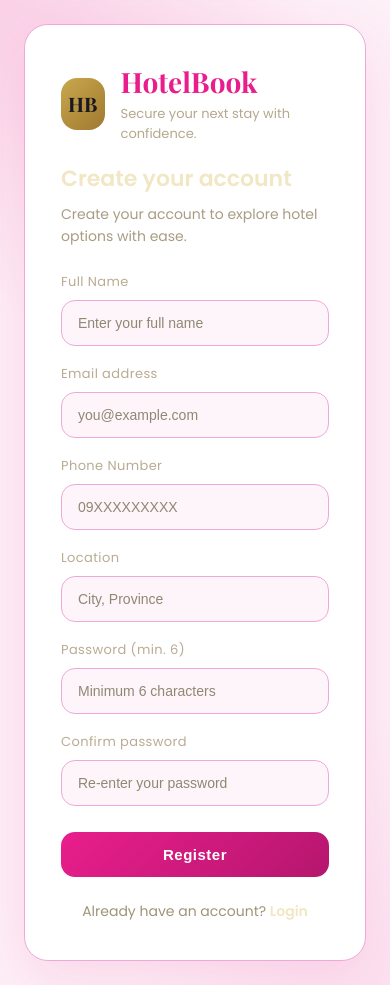
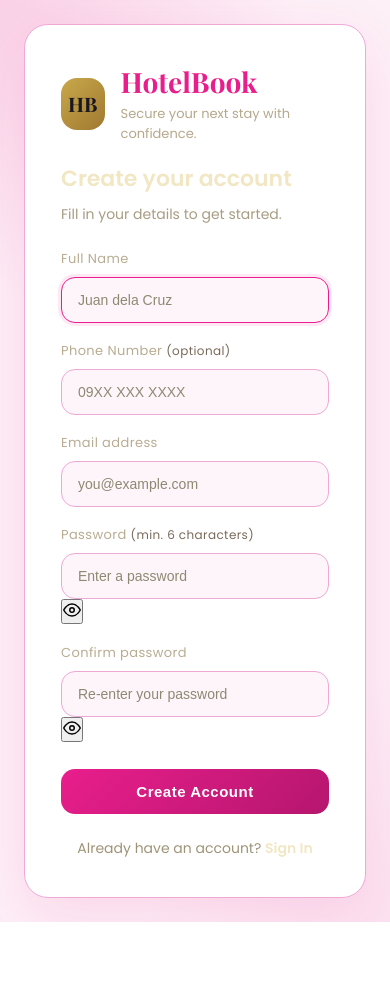
Before and after one commit to Arias1999/hotel_system, a Flask app: page /register in a window 390 px wide. After the commit the page ends 922 px from the top, so only its background shows below. Run offline with Flask 3, Linux system fonts and the light colour scheme.

Commit message:
Add full_name and phone to register form, auto-migrate columns on startup

```diff
--- a/app.py
+++ b/app.py
@@ -12,14 +12,50 @@ import db
 
 load_dotenv()
 
-
-
 app = Flask(__name__)
 app.secret_key = os.environ.get("SECRET_KEY", "secret123")
 app.config.update(
     SESSION_COOKIE_HTTPONLY=True,
     SESSION_COOKIE_SAMESITE="Lax",
+    SEND_FILE_MAX_AGE_DEFAULT=0,
 )
+
+
+def _migrate():
+    """Add missing columns and upsert the admin account."""
+    try:
+        db.execute("""
+            ALTER TABLE public.users
+            ADD COLUMN IF NOT EXISTS role TEXT NOT NULL DEFAULT 'customer'
+        """)
+        db.execute("""
+            ALTER TABLE public.users
+            ADD COLUMN IF NOT EXISTS full_name TEXT NOT NULL DEFAULT ''
+        """)
+        db.execute("""
+            ALTER TABLE public.users
+            ADD COLUMN IF NOT EXISTS phone TEXT NOT NULL DEFAULT ''
+        """)
+        db.execute("""
+            UPDATE public.users SET role = 'admin' WHERE is_admin = TRUE AND role = 'customer'
+        """)
+        existing = db.fetchone("SELECT id FROM public.users WHERE email = %s", ('admin@gmail.com',))
+        if existing:
+            db.execute(
+                "UPDATE public.users SET password = %s, role = 'admin', is_admin = TRUE WHERE email = %s",
+                (generate_password_hash('admin123'), 'admin@gmail.com')
+            )
+        else:
+            db.execute(
+                "INSERT INTO public.users (email, password, role, is_admin) VALUES (%s, %s, 'admin', TRUE)",
+                ('admin@gmail.com', generate_password_hash('admin123'))
+            )
+    except Exception:
+        traceback.print_exc()
+
+
+with app.app_context():
+    _migrate()
 
 
 def valid_email(email):
@@ -35,9 +71,12 @@ def admin_logged_in():
 
 
 def admin_required():
+    if logged_in() and not admin_logged_in():
+        flash("Access denied. Admins only.", "error")
+        return redirect("/home")
     if not admin_logged_in():
-        flash("Admin access only. Please log in.", "error")
-        return redirect("/admin/login")
+        flash("Please log in to access the admin panel.", "error")
+        return redirect("/login")
     return None
 
 
@@ -74,32 +113,16 @@ def admin_register():
     return render_template("admin_register.html")
 
 
-@app.route("/admin/login", methods=["GET", "POST"])
-def admin_login():
-    if admin_logged_in():
-        return redirect("/admin")
-    if request.method == "POST":
-        email = request.form["email"].strip().lower()
-        try:
-            user = db.fetchone("SELECT * FROM public.users WHERE email = %s AND is_admin = TRUE", (email,))
-            if user and check_password_hash(user["password"], request.form["password"]):
-                session["admin"] = email
-                return redirect("/admin")
-            flash("Invalid credentials or not an admin.", "error")
-        except Exception:
-            traceback.print_exc()
-            flash("Login failed. Please try again.", "error")
-    return render_template("admin_login.html")
-
-
 @app.route("/admin/logout")
 def admin_logout():
     session.pop("admin", None)
-    return redirect("/admin/login")
+    return redirect("/login")
 
 
 @app.route("/")
 def landing():
+    if admin_logged_in():
+        return redirect("/admin")
     if logged_in():
         return redirect("/home")
     return render_template("landing.html")
@@ -107,19 +130,32 @@ def landing():
 
 @app.route("/login", methods=["GET", "POST"])
 def login():
+    if admin_logged_in():
+        return redirect("/admin")
     if logged_in():
         return redirect("/home")
     if request.method == "POST":
         email = request.form["email"].strip().lower()
+        password = request.form["password"]
+        if not email or not password:
+            flash("Email and password are required.", "error")
+            return render_template("login.html")
         try:
-            # Fetch user by email; check_password_hash verifies the bcrypt hash
             user = db.fetchone("SELECT * FROM public.users WHERE email = %s", (email,))
-            if user and check_password_hash(user["password"], request.form["password"]):
-                session["user"] = email
-                return redirect("/home")
-            flash("Invalid email or password.", "error")
-        except Exception as e:
-            traceback.print_exc()  # full trace visible in server/Vercel logs
+            if not user:
+                flash("No account found with that email.", "error")
+                return render_template("login.html")
+            if not check_password_hash(user["password"], password):
+                flash("Incorrect password. Please try again.", "error")
+                return render_template("login.html")
+            role = user.get("role") or ("admin" if user.get("is_admin") else "customer")
+            if role == "admin":
+                session["admin"] = email
+                return redirect("/admin")
+            session["user"] = email
+            return redirect("/home")
+        except Exception:
+            traceback.print_exc()
             flash("Login failed. Please try again.", "error")
     return render_template("login.html")
 
@@ -128,12 +164,15 @@ def login():
 def register():
     email = ""
     if request.method == "POST":
-        email = request.form["email"].strip().lower()
-        password = request.form["password"]
+        full_name = request.form.get("full_name", "").strip()
+        phone     = request.form.get("phone", "").strip()
+        email     = request.form["email"].strip().lower()
+        password  = request.form["password"]
         confirm_password = request.form.get("confirm_password", "")
 
-        # ── Validation ────────────────────────────────
-        if not valid_email(email):
+        if not full_name:
+            flash("Full name is required.", "error")
+        elif not valid_email(email):
             flash("Please provide a valid email address.", "error")
         elif len(password) < 6:
             flash("Password must be at least 6 characters long.", "error")
@@ -141,22 +180,18 @@ def register():
             flash("Passwords do not match.", "error")
         else:
             try:
-                # ── Duplicate check ───────────────────
                 existing = db.fetchone("SELECT id FROM public.users WHERE email = %s", (email,))
                 if existing:
                     flash("Email already registered.", "error")
                     return render_template("register.html", email=email)
-
-                # ── Insert new user ───────────────────
-                # generate_password_hash uses pbkdf2:sha256 by default — never store plain text
                 db.execute(
-                    "INSERT INTO public.users (email, password) VALUES (%s, %s)",
-                    (email, generate_password_hash(password))
+                    "INSERT INTO public.users (full_name, phone, email, password, role) VALUES (%s, %s, %s, %s, 'customer')",
+                    (full_name, phone, email, generate_password_hash(password))
                 )
-                flash("Account created! Please log in.", "success")
-                return redirect("/")
-            except Exception as e:
-                traceback.print_exc()  # full trace visible in server/Vercel logs
+                flash("Account created successfully. Please login.", "success")
+                return redirect("/login")
+            except Exception:
+                traceback.print_exc()
                 flash("Registration failed. Please try again.", "error")
     return render_template("register.html", email=email)
 
@@ -170,6 +205,8 @@ def logout():
 
 @app.route("/home")
 def home():
+    if admin_logged_in():
+        return redirect("/admin")
     if not logged_in():
         return redirect("/")
     return render_template("index.html")
@@ -401,6 +438,8 @@ def profile():
 
 @app.route("/admin")
 def admin_dashboard():
+    if logged_in() and not admin_logged_in():
+        return redirect("/home")
     guard = admin_required()
     if guard: return guard
 
@@ -541,11 +580,12 @@ def admin_users():
     guard = admin_required()
     if guard: return guard
     users = db.fetchall("""
-        SELECT u.id, u.email, u.is_admin,
+        SELECT u.id, u.email,
+               COALESCE(u.role, CASE WHEN u.is_admin THEN 'admin' ELSE 'customer' END) AS role,
                COUNT(bookings.id) AS booking_count
         FROM public.users u
         LEFT JOIN bookings ON bookings.user_email = u.email
-        GROUP BY u.id, u.email, u.is_admin
+        GROUP BY u.id, u.email, u.role, u.is_admin
         ORDER BY u.id
     """)
     return render_template("admin_users.html", users=users)
--- a/schema.sql
+++ b/schema.sql
@@ -3,9 +3,12 @@ CREATE EXTENSION IF NOT EXISTS "pgcrypto";
 
 CREATE TABLE IF NOT EXISTS users (
     id         UUID PRIMARY KEY DEFAULT gen_random_uuid(),
+    full_name  TEXT NOT NULL DEFAULT '',
+    phone      TEXT NOT NULL DEFAULT '',
     email      TEXT UNIQUE NOT NULL,
     password   TEXT NOT NULL,
     is_admin   BOOLEAN NOT NULL DEFAULT FALSE,
+    role       TEXT NOT NULL DEFAULT 'customer',
     created_at TIMESTAMPTZ NOT NULL DEFAULT NOW()
 );
 
--- a/templates/register.html
+++ b/templates/register.html
@@ -18,7 +18,7 @@
 
         <div class="auth-intro">
             <h3>Create your account</h3>
-            <p>Create your account to explore hotel options with ease.</p>
+            <p>Fill in your details to get started.</p>
         </div>
 
         {% with messages = get_flashed_messages(with_categories=true) %}
@@ -34,32 +34,51 @@
         <form method="POST" class="auth-form">
             <label>
                 Full Name
-                <input type="text" name="fullname" placeholder="Enter your full name" required>
+                <input type="text" name="full_name" placeholder="Juan dela Cruz" required autofocus>
+            </label>
+            <label>
+                Phone Number <span style="color:#7a6a5a;font-size:12px;">(optional)</span>
+                <input type="tel" name="phone" placeholder="09XX XXX XXXX">
             </label>
             <label>
                 Email address
-                <input type="email" name="email" placeholder="you@example.com" required>
+                <input type="email" name="email" placeholder="you@example.com" value="{{ email }}" required>
             </label>
             <label>
-                Phone Number
-                <input type="tel" name="phone" placeholder="09XXXXXXXXX" required>
-            </label>
-            <label>
-                Location
-                <input type="text" name="location" placeholder="City, Province" required>
-            </label>
-            <label>
-                Password (min. 6)
-                <input type="password" name="password" placeholder="Minimum 6 characters" required>
+                Password <span style="color:#7a6a5a;font-size:12px;">(min. 6 characters)</span>
+                <div class="password-wrap">
+                    <input type="password" name="password" id="passwordInput" placeholder="Enter a password" required>
+                    <button type="button" class="eye-btn" onclick="togglePassword('passwordInput','eyeBtn1')" id="eyeBtn1" title="Show/hide password">
+                        <svg xmlns="http://www.w3.org/2000/svg" width="18" height="18" viewBox="0 0 24 24" fill="none" stroke="currentColor" stroke-width="2" stroke-linecap="round" stroke-linejoin="round"><path d="M1 12s4-8 11-8 11 8 11 8-4 8-11 8-11-8-11-8z"></path><circle cx="12" cy="12" r="3"></circle></svg>
+                    </button>
+                </div>
             </label>
             <label>
                 Confirm password
-                <input type="password" name="confirm_password" placeholder="Re-enter your password" required>
+                <div class="password-wrap">
+                    <input type="password" name="confirm_password" id="confirmInput" placeholder="Re-enter your password" required>
+                    <button type="button" class="eye-btn" onclick="togglePassword('confirmInput','eyeBtn2')" id="eyeBtn2" title="Show/hide password">
+                        <svg xmlns="http://www.w3.org/2000/svg" width="18" height="18" viewBox="0 0 24 24" fill="none" stroke="currentColor" stroke-width="2" stroke-linecap="round" stroke-linejoin="round"><path d="M1 12s4-8 11-8 11 8 11 8-4 8-11 8-11-8-11-8z"></path><circle cx="12" cy="12" r="3"></circle></svg>
+                    </button>
+                </div>
             </label>
-            <button class="btn btn-full" type="submit">Register</button>
+            <button class="btn btn-full" type="submit">Create Account</button>
         </form>
 
-        <p class="auth-link">Already have an account? <a href="/login">Login</a></p>
+        <p class="auth-link">Already have an account? <a href="/login">Sign In</a></p>
     </div>
+
+    <script>
+        var eyeOpen = '<svg xmlns="http://www.w3.org/2000/svg" width="18" height="18" viewBox="0 0 24 24" fill="none" stroke="currentColor" stroke-width="2" stroke-linecap="round" stroke-linejoin="round"><path d="M1 12s4-8 11-8 11 8 11 8-4 8-11 8-11-8-11-8z"></path><circle cx="12" cy="12" r="3"></circle></svg>';
+        var eyeClosed = '<svg xmlns="http://www.w3.org/2000/svg" width="18" height="18" viewBox="0 0 24 24" fill="none" stroke="currentColor" stroke-width="2" stroke-linecap="round" stroke-linejoin="round"><path d="M17.94 17.94A10.07 10.07 0 0 1 12 20c-7 0-11-8-11-8a18.45 18.45 0 0 1 5.06-5.94M9.9 4.24A9.12 9.12 0 0 1 12 4c7 0 11 8 11 8a18.5 18.5 0 0 1-2.16 3.19m-6.72-1.07a3 3 0 1 1-4.24-4.24"></path><line x1="1" y1="1" x2="23" y2="23"></line></svg>';
+
+        function togglePassword(inputId, btnId) {
+            var input = document.getElementById(inputId);
+            var btn = document.getElementById(btnId);
+            var isHidden = input.type === 'password';
+            input.type = isHidden ? 'text' : 'password';
+            btn.innerHTML = isHidden ? eyeClosed : eyeOpen;
+        }
+    </script>
 </body>
 </html>
```
